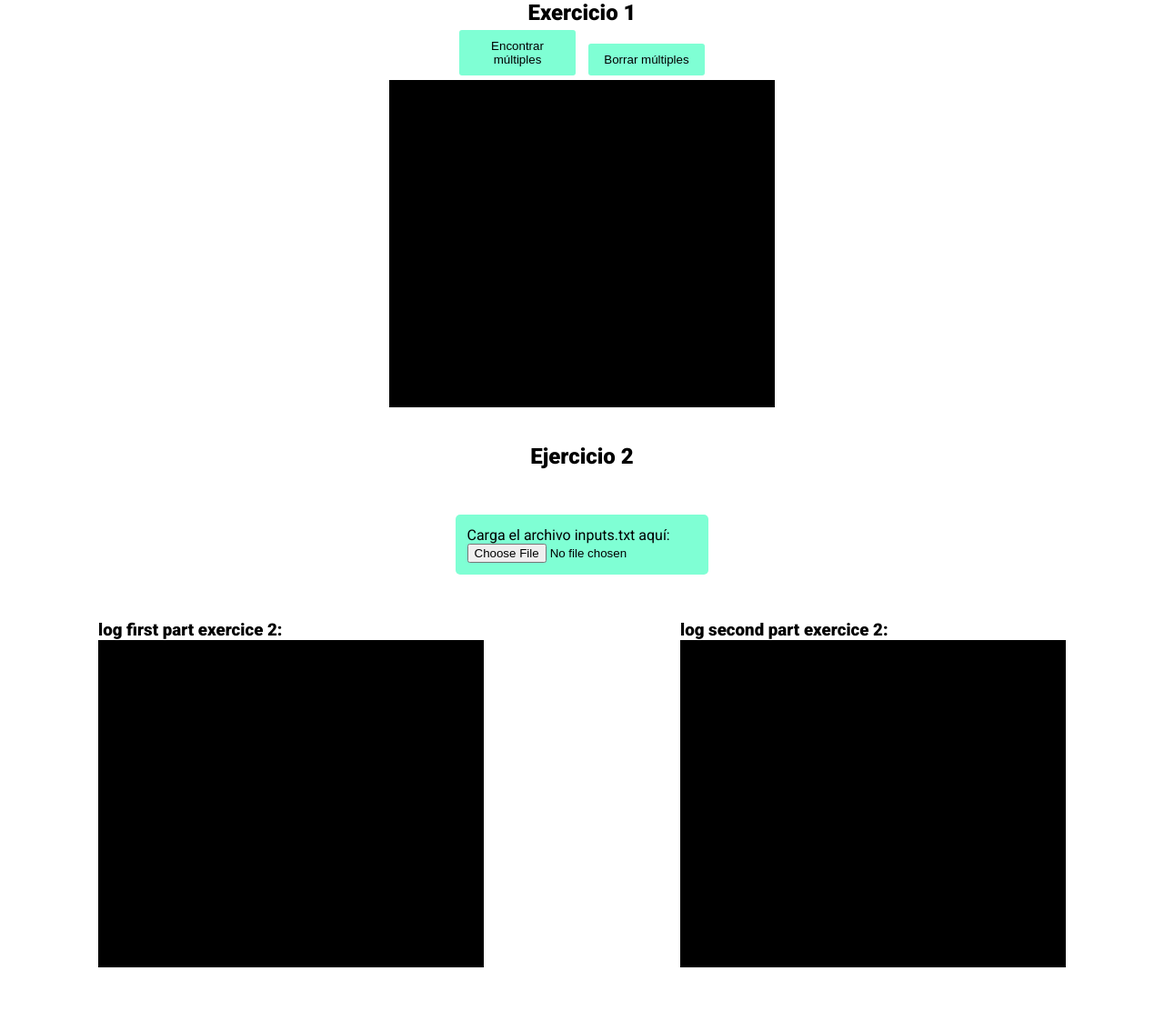
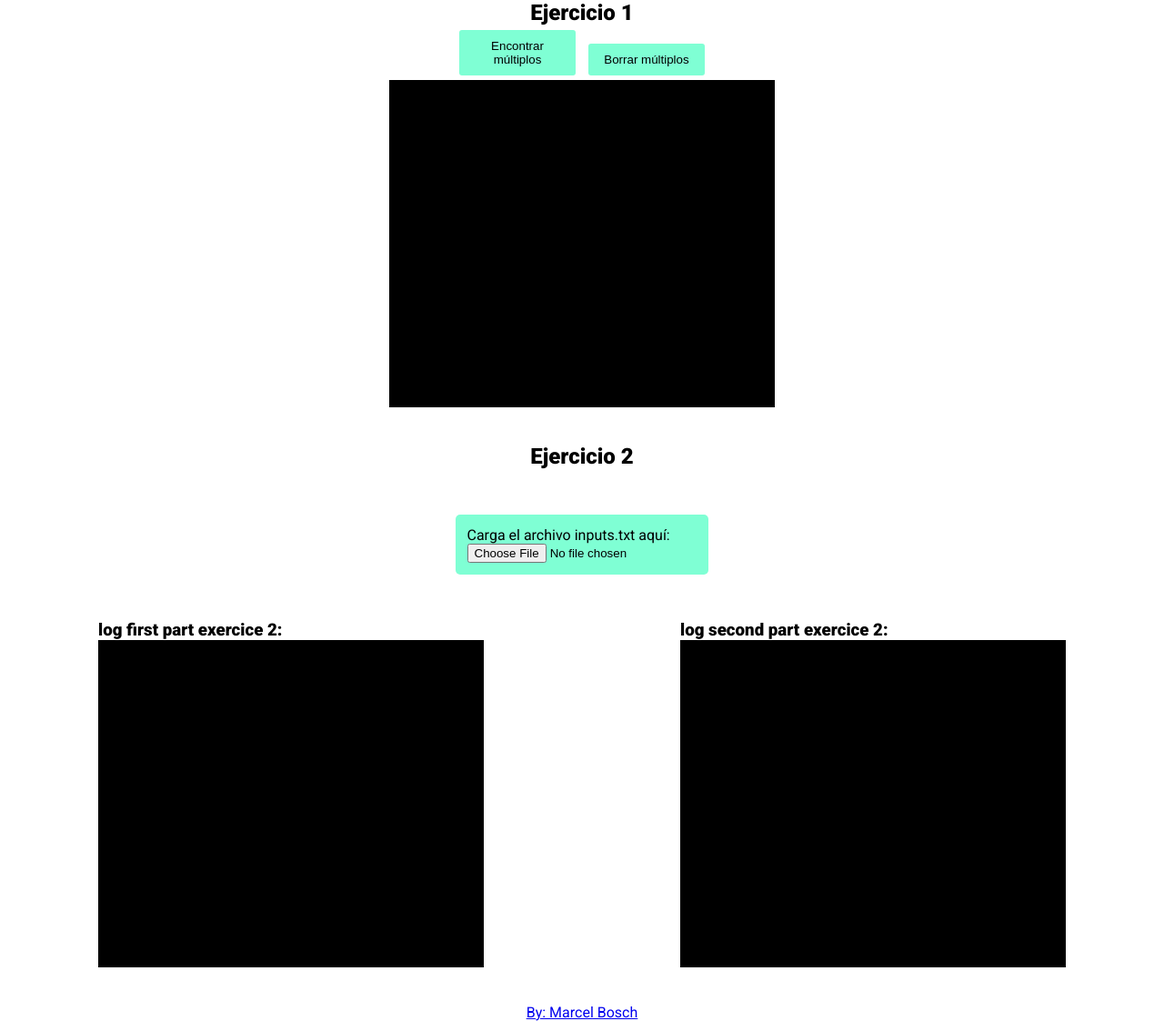
Before and after one commit to Marshall-Bits/cyberClickTest, a plain HTML site: page index.html in a window 1280 px wide. Shown: the whole page at 91% size. Drawn offline with Linux system fonts and the light colour scheme.

```diff
--- a/exerciceTwo.js
+++ b/exerciceTwo.js
@@ -1,9 +1,9 @@
+//Get DOM elements
 const firstLog = document.querySelector(".first-log");
 const secondLog = document.querySelector(".second-log");
 
-let validPasswordsFirst = 0;
-let validPasswordsSecond = 0;
 
+// Render functions
 function addToFirstLog(element) {
     firstLog.appendChild(document.createElement("li")).innerText = element;
 }
@@ -16,6 +16,8 @@
     document.querySelector(`.valid-passwords-${exercice}`).innerText = `There is ${passwords} valid passwords in total.`;
 }
 
+//----------First part of the exercice----------\\
+let validPasswordsFirst = 0;
 function checkValidPasswordFirstPart(minimumTimes, maximumTimes, letter, password) {
     let coincidences = 0;
     for (let i = 0; i < password.length; i++) {
@@ -31,6 +33,9 @@
     }
 }
 
+//----------Second part of the exercice----------\\
+
+let validPasswordsSecond = 0;
 function checkValidPasswordSecondPart(firstIndex, secondIndex, letter, password){
     if(password[firstIndex-1] === letter && password[secondIndex-1] === letter){
         addToSecondLog(`The password ${password} is correct. It has on position ${firstIndex} the letter "${letter}" and also on position ${secondIndex}`);
@@ -53,6 +58,7 @@
 
 }
 
+//----------Using the input.txt file to extract data----------\\
 
 // On the input we upload the txt file with all the passwords and conditions, that triggers the first function
 document.getElementById('inputs').onchange = function () {
@@ -60,13 +66,14 @@
     const file = this.files[0];
     const reader = new FileReader();
     reader.onload = function (progressEvent) {
-        // The array will contain now all the document divided by lines, so we'll be able to check it one by one
+        // We create an array that will contain now all the document divided by lines, so we'll be able to check it one by one
         const fileLinesArray = this.result.split(/\r\n|\n/);
-        // We can also create an array for each line that devives the conditions and the password into another array
+        // We also create an array for each line that devives the conditions and the password into another array
         fileLinesArray.forEach(element => {
             // we get rid of the ":" and "-"
             const splitedElement = element.replace("-", " ").replace(":", "").split(" ")
-            // now we have an array with array[0] = first number, array[1] = second number, array[2] = letter and array[3]= password
+            // Now we have an array with array[0] = first number, array[1] = second number, array[2] = letter, array[3]= password
+            // we can call the functions for first and second part
             checkValidPasswordFirstPart(splitedElement[0], splitedElement[1], splitedElement[2], splitedElement[3])
             checkValidPasswordSecondPart(splitedElement[0], splitedElement[1], splitedElement[2], splitedElement[3])
 
--- a/index.html
+++ b/index.html
@@ -16,10 +16,10 @@
 
 <body>
     <section class="exercice-one">
-        <h1>Exercicio 1</h1>
+        <h1>Ejercicio 1</h1>
         <div class="buttons">
-            <button id="multiples">Encontrar múltiples</button>
-            <button id="multiples-delete">Borrar múltiples</button>
+            <button id="multiples">Encontrar múltiplos</button>
+            <button id="multiples-delete">Borrar múltiplos</button>
         </div>
         <div class="console">
             <ul class="multiple-list">
@@ -52,7 +52,9 @@
         </div>
 
     </section>
-
+<footer>
+    <a target="_blank" href="https://www.linkedin.com/in/marcel-bosch-developer/">By: Marcel Bosch</a>
+</footer>
 
 </body>
 
```
Also changed, not shown: 1 other file.
